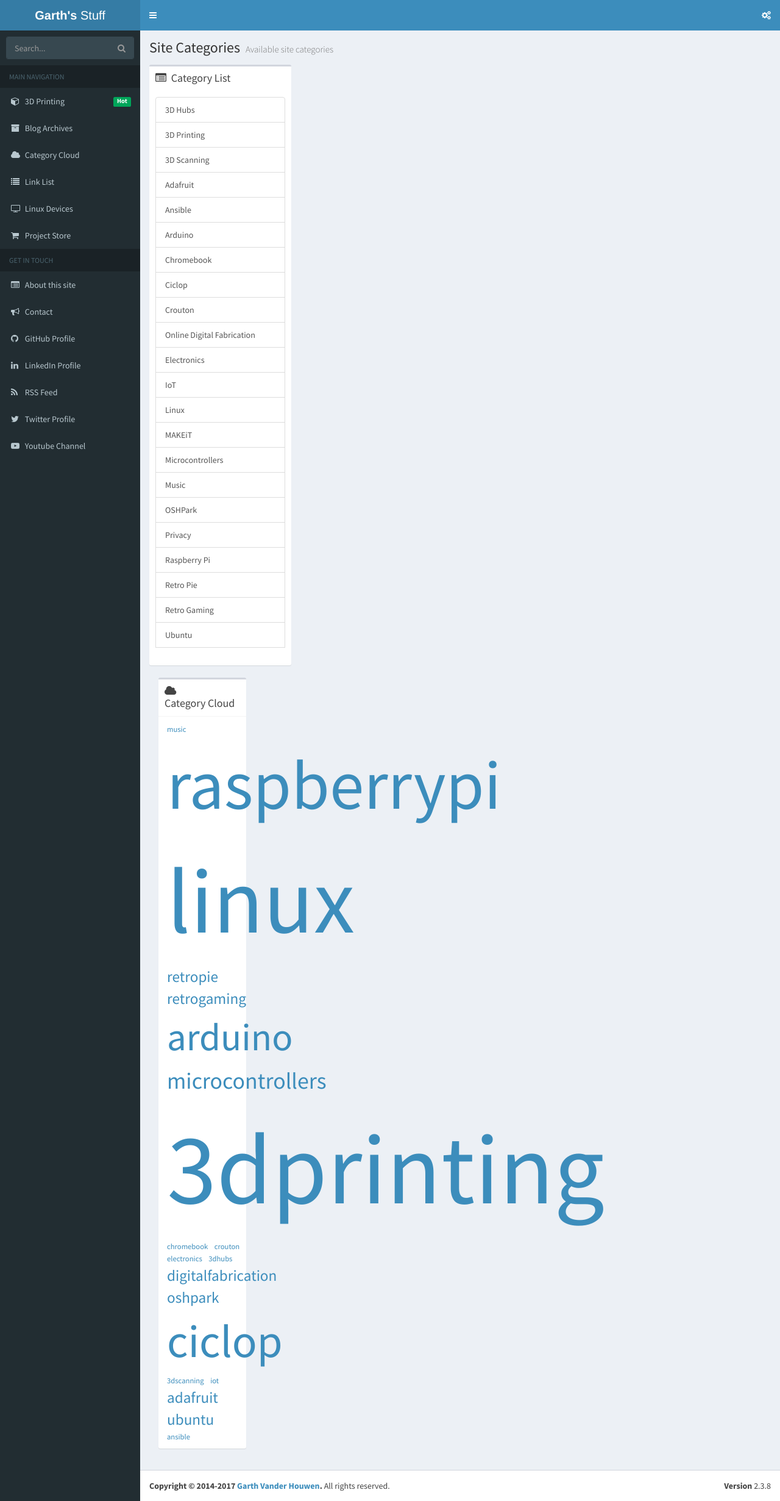
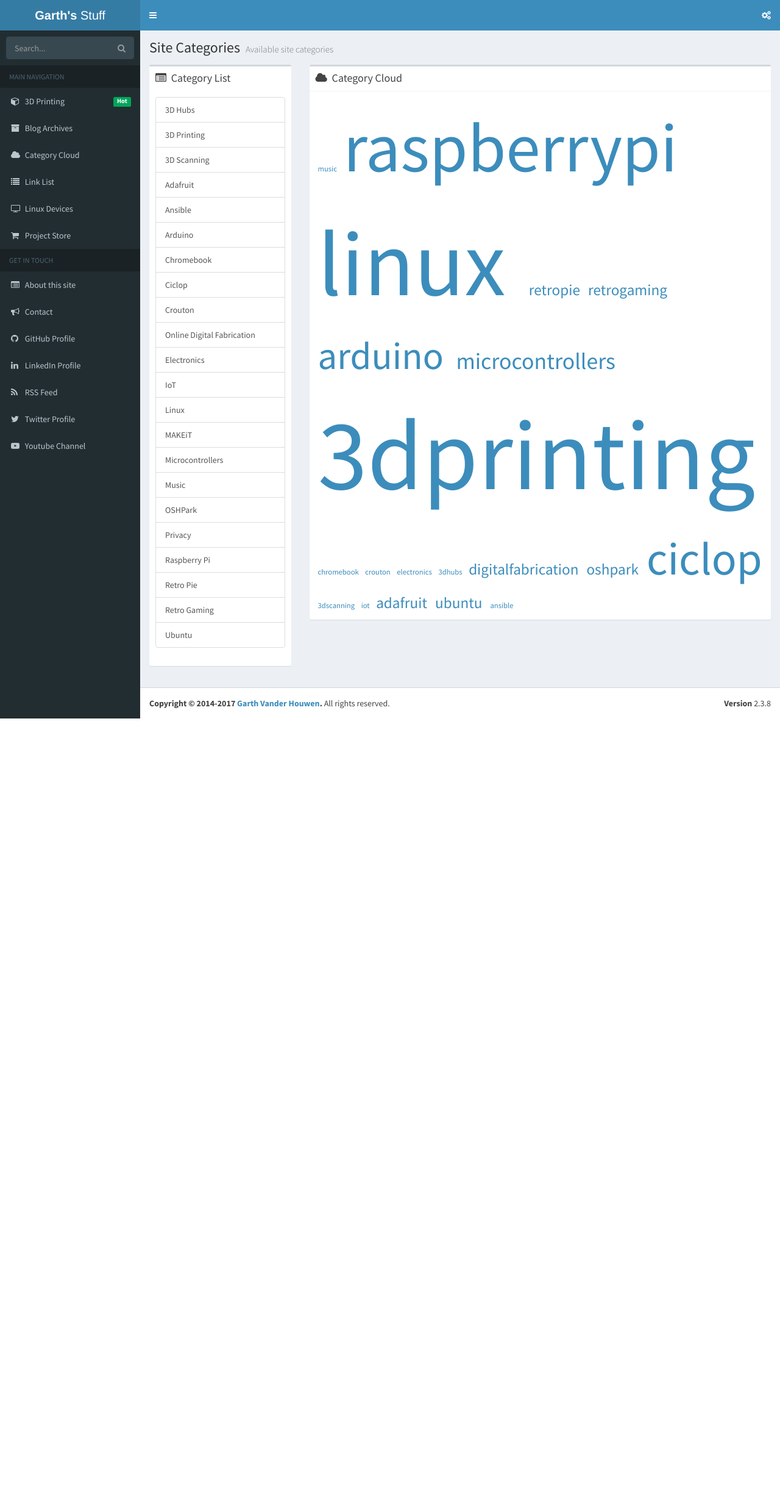
Before and after one commit to garthvh/garthvh.github.io, a Jekyll site: the page built from categories.markdown, in a window 1280 px wide. Shown: the whole page at 61% size. Built offline with Jekyll 4.4.1, drawn with Linux system fonts in a browser that asks for light colours; comment, search, counter and statistics services are not loaded; after the commit the page ends 1178 px from its top, so only the background shows below that.

```diff
--- a/categories.markdown
+++ b/categories.markdown
@@ -17,7 +17,7 @@
                     <a href="/category/{{ category.slug }}/"  class="list-group-item">
                         {{ category.name }}
                     </a>
-                {% endfor %} <div class="list-group">
+                {% endfor %}
                 </div>
             </div>
         </div>
```
